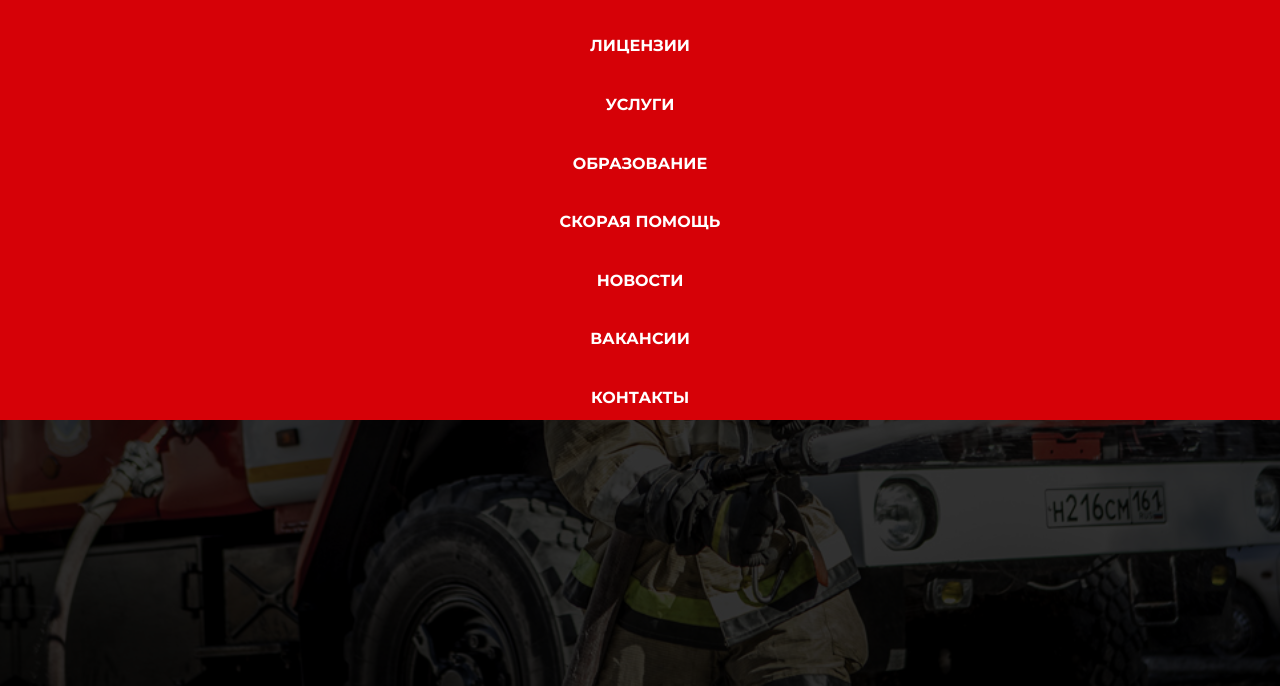
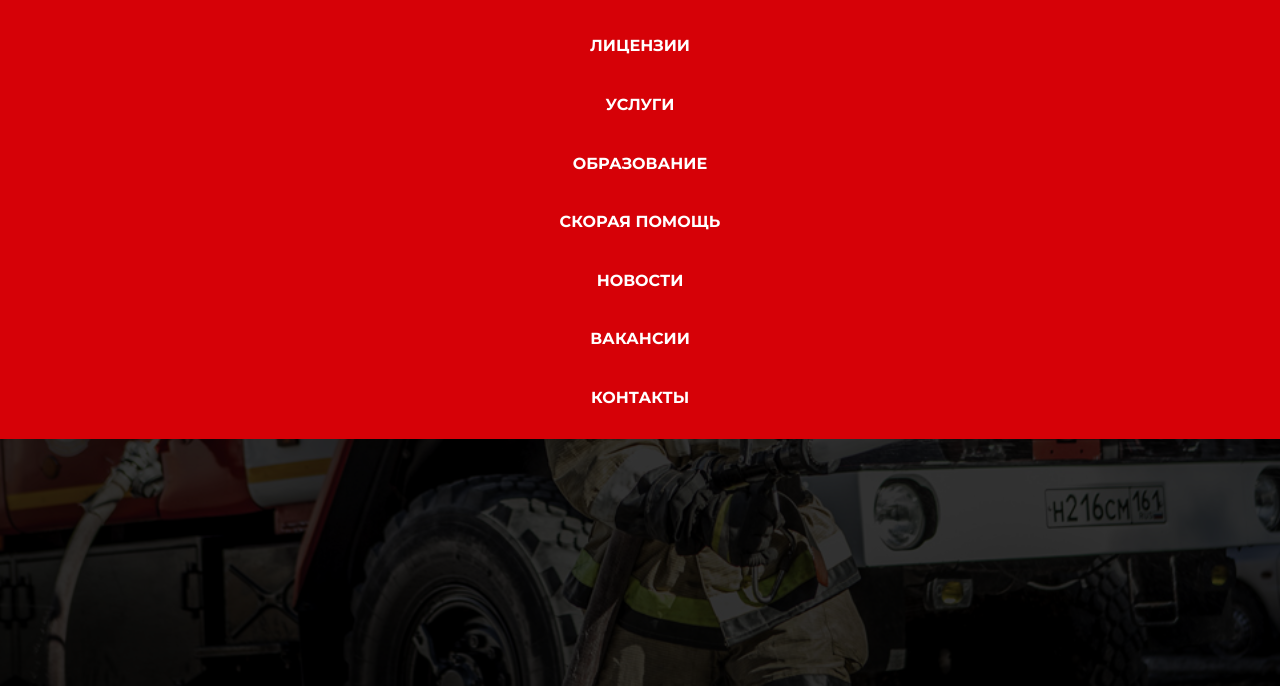
Before and after one commit to pirogue-one/911_company, a plain HTML site: page index.html in a window 1280 px wide. Both pictures are taken after a click on the element 1249 px from the left and 51 px from the top of the page. Shown: the part 113-799 px from the top of the page. Drawn offline with Linux system fonts and the light colour scheme.

Commit message:
small changes

```diff
--- a/style.css
+++ b/style.css
@@ -522,6 +522,10 @@ header,
         background-color: #d60107;
     }
 
+    .menu__item-last {
+        padding-bottom: 2rem;
+    }
+
     .header-hero-container {
         flex-direction: column;
     }
```
